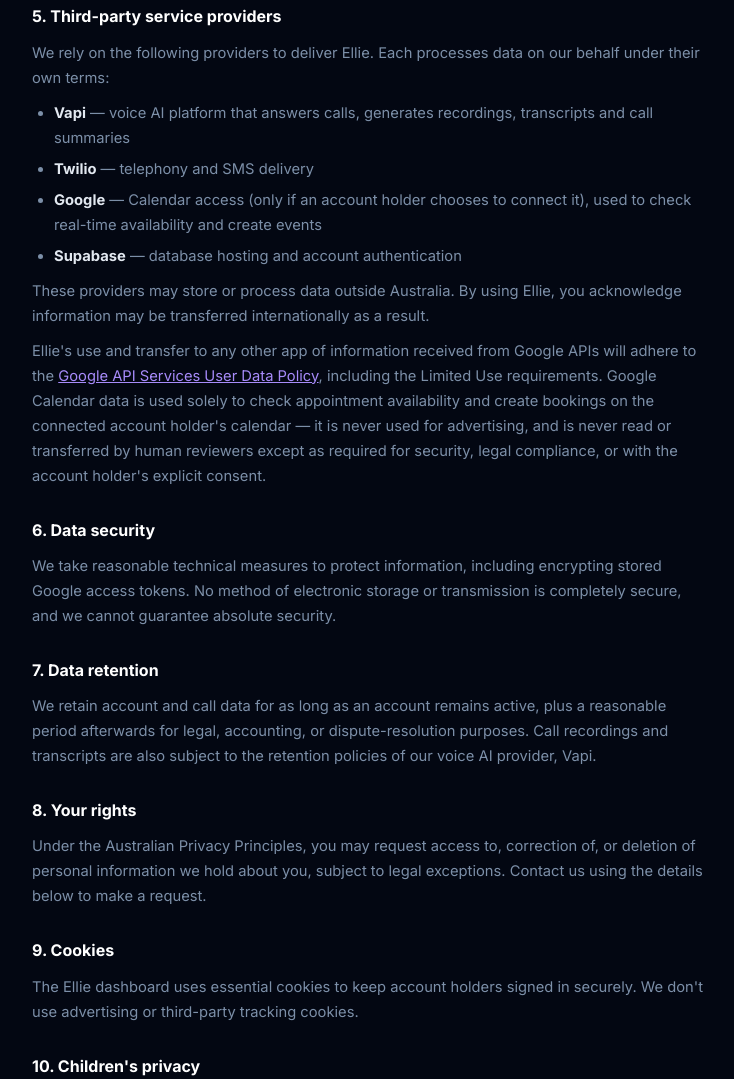
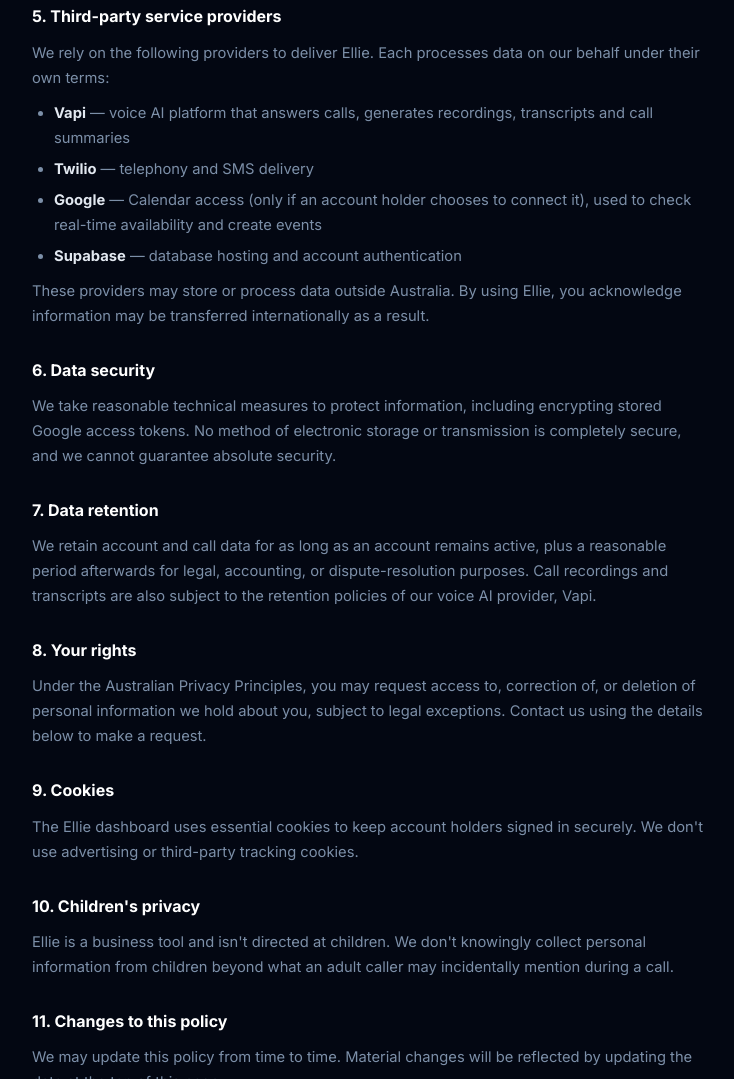
Before and after one commit to anupama4you/ellie.ai, a website: page privacy.html in a window 1280 px wide. Shown: the part 1494-2573 px from the top of the page, without its empty margins (272-1006 px from the left). Drawn offline with Linux system fonts and the light colour scheme.

Commit message:
Revert "google fix2"
This reverts commit 8d5e889e3d8fc556fdcbe54f69d3e6a2db232a90.

```diff
--- a/privacy.html
+++ b/privacy.html
@@ -136,16 +136,6 @@
         These providers may store or process data outside Australia. By using Ellie,
         you acknowledge information may be transferred internationally as a result.
       </p>
-      <p>
-        Ellie's use and transfer to any other app of information received from Google
-        APIs will adhere to the
-        <a href="https://developers.google.com/terms/api-services-user-data-policy" target="_blank" rel="noopener">Google API Services User Data Policy</a>,
-        including the Limited Use requirements. Google Calendar data is used solely
-        to check appointment availability and create bookings on the connected
-        account holder's calendar — it is never used for advertising, and is never
-        read or transferred by human reviewers except as required for security,
-        legal compliance, or with the account holder's explicit consent.
-      </p>
     </section>
 
     <section>
```
